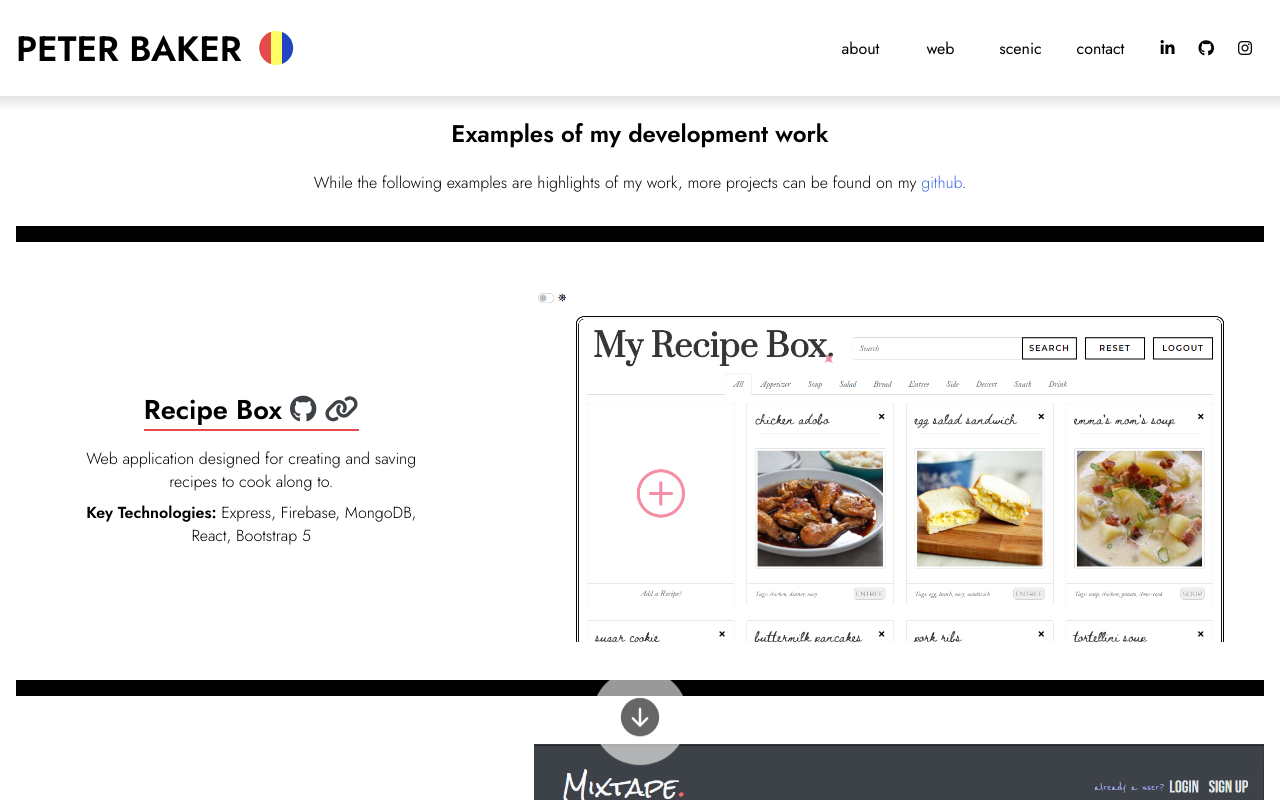
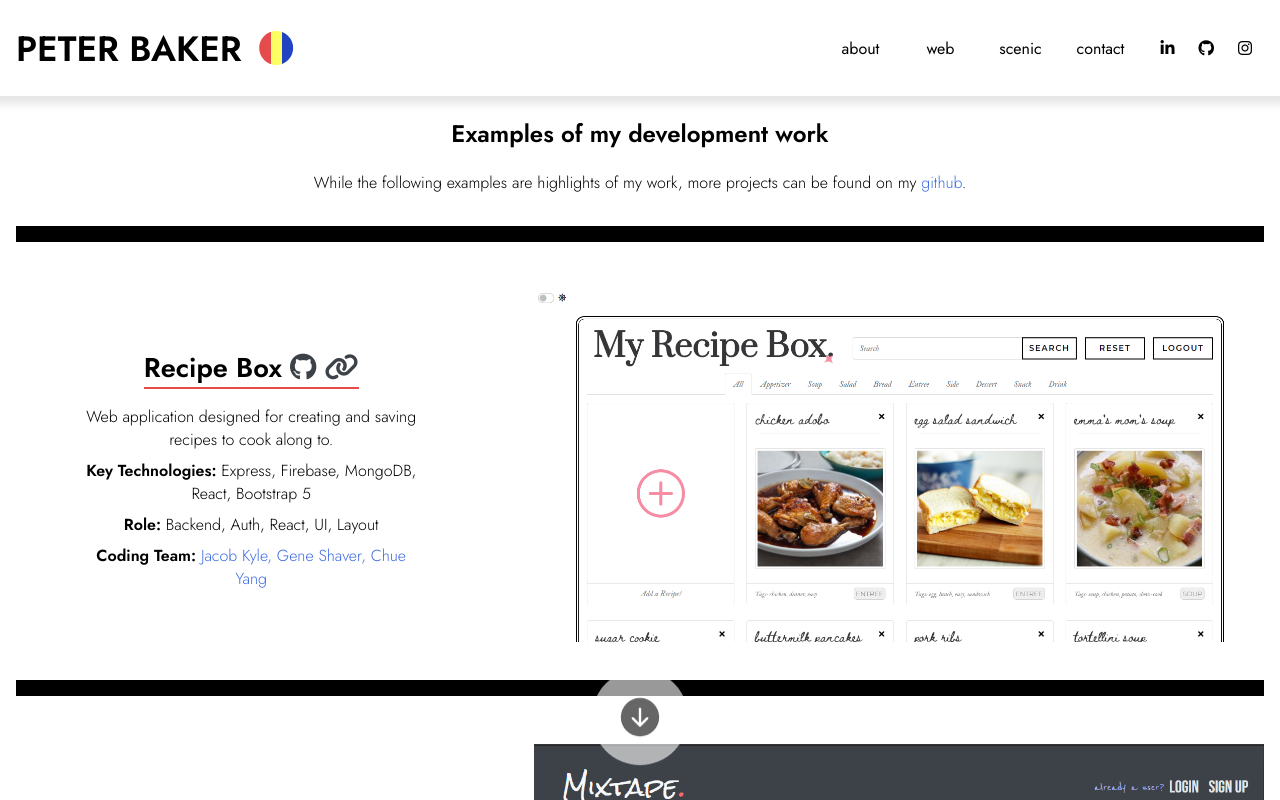
Before and after one commit to PeterBaker644/Portfolio, a Svelte app: page / in a window 1280 px wide. Both pictures are taken after a click on the button "web". Shown: the top 800 px of the page. Built offline with nearby package versions, Linux system fonts and the light colour scheme.

Commit message:
Added more info to projects page

```diff
--- a/src/components/Web.svelte
+++ b/src/components/Web.svelte
@@ -13,7 +13,8 @@
             sourceUrl:"https://project-3-recipe-box.herokuapp.com/",
             github:"Recipe-Journal",
             image:"screenshot-recipebox.png",
-            codingTeam: [{name:"Jacob Kyle", git:"jkthomps21"}, {name:"Gene Shaver", git:"gshaver82"}, {name:"Chue Yang", git:"chueny"}]
+            codingTeam: [{name:"Jacob Kyle", git:"jkthomps21"}, {name:"Gene Shaver", git:"gshaver82"}, {name:"Chue Yang", git:"chueny"}],
+            role:"Backend, Auth, React, UI, Layout"
         },
         {
             id: 1,
@@ -23,7 +24,8 @@
             sourceUrl:"https://github.com/PeterBaker644/Mixtape/",
             github:"Mixtape",
             image:"screenshot-mixtape.png",
-            codingTeam: [{name:"Gene Shaver", git:"gshaver82"}, {name:"Vanida Somchaleunsouk", git:"vsomsouk"},{name:"Simeon Ogunyemi", git:"Simdog"}]
+            codingTeam: [{name:"Gene Shaver", git:"gshaver82"}, {name:"Vanida Somchaleunsouk", git:"vsomsouk"},{name:"Simeon Ogunyemi", git:"Simdog"}],
+            role:"Lead Programmer and Designer"
         },
         {
             id: 2,
--- a/src/components/WebExample.svelte
+++ b/src/components/WebExample.svelte
@@ -1,5 +1,5 @@
 <script>
-    export let id, name, description, tech, sourceUrl, github, image;
+    export let id, name, description, tech, sourceUrl, github, image, codingTeam, role;
     const color = ["red","yellow","blue"][(id % 3)];
     const position = ["left","right"][(id % 2)];
 </script>
@@ -15,7 +15,19 @@
             </a>
         </h1>
         <p class="pad">{description}</p>
-        <p><strong>Key Technologies:</strong> {tech}</p>
+        <p class="pad"><strong>Key Technologies:</strong> {tech}</p>
+        {#if role}
+            <p class="pad"><strong>Role:</strong> {role}</p>
+        {/if}
+        {#if codingTeam}
+            <p><strong>Coding Team:</strong>
+                {#each codingTeam as {git, name}, index}
+                    <a href="github.com/{git}">
+                        {name}{index !== codingTeam.length - 1 ? "," : ""}
+                    </a>
+                {/each}
+            </p>
+        {/if}
     </div>
     <a href="{sourceUrl}" target="_blank" class="span">
         <img class="hue-{color}" src="/assets/images/{image}" alt="{name}">
```
